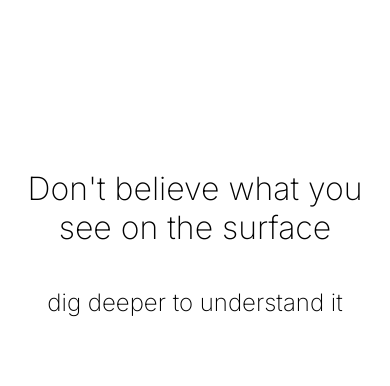
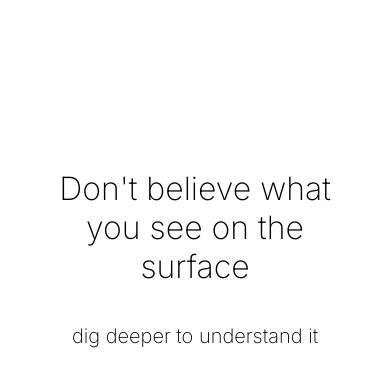
Before and after one commit to dhaakar/website, a plain HTML site: page index.html in a window 390 px wide. Both pictures are taken after a click on the element "Don't believe what you see on the surface". Drawn offline with Linux system fonts and the light colour scheme.

Commit message:
Mobile view fixes

```diff
--- a/index.html
+++ b/index.html
@@ -1,6 +1,7 @@
 <!DOCTYPE html>
 <html>
   <head>
+    <meta name="viewport" content="width=device-width, initial-scale=1.0" />
     <link rel="preconnect" href="https://fonts.googleapis.com" />
     <link rel="preconnect" href="https://fonts.gstatic.com" crossorigin />
     <link
--- a/styles.css
+++ b/styles.css
@@ -7,6 +7,7 @@ body {
 h1 {
   text-align: center;
   font-weight: 200;
+  font-size: 32px;
   cursor: crosshair;
   user-select: none;
   margin-top: 20vh;
@@ -14,13 +15,16 @@ h1 {
 
 h2 {
   font-weight: 200;
+  font-size: 24px;
   cursor: crosshair;
   user-select: none;
   transition: all 1s;
+  white-space: nowrap;
 }
 
 h4 {
   font-weight: 100;
+  font-size: 16px;
 }
 
 .poof {
@@ -53,3 +57,12 @@ img#hero {
   padding: 100px;
   padding-bottom: 50px;
 }
+
+@media only screen and (max-width: 600px) {
+  body {
+    margin: 0 50px;
+  }
+  h2 {
+    font-size: 20px;
+  }
+}
```
